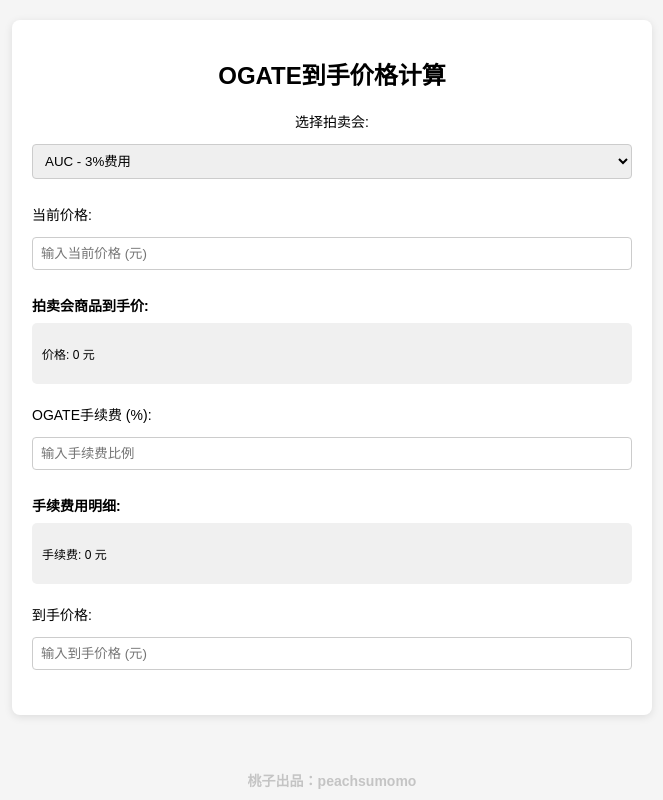
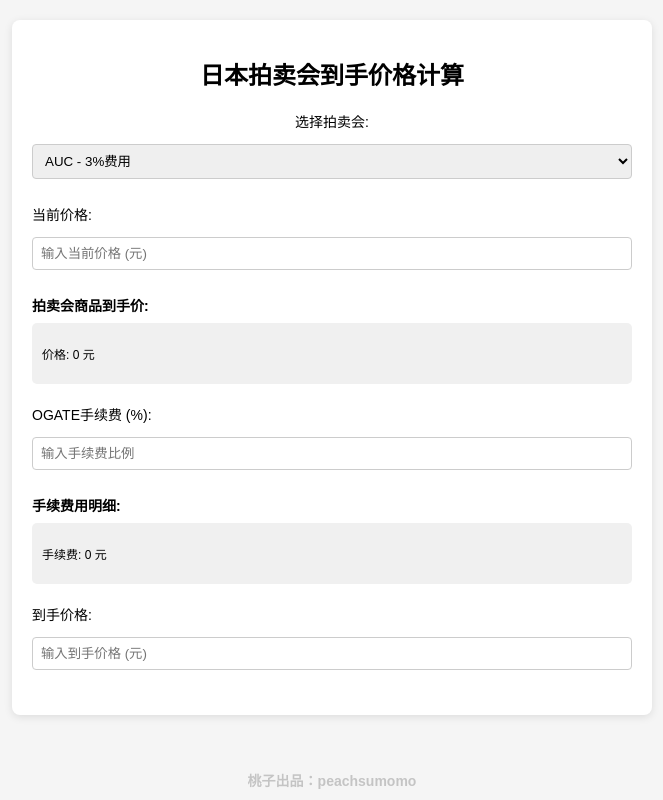
Before and after one commit to glancingxulix/peachsumomo, a plain HTML site: page index.html in a window 1280 px wide. Shown: the whole page, without its empty margins (308-971 px from the left). Drawn offline with Linux system fonts and the light colour scheme.

Commit message:
Update index.html
tittle changed

```diff
--- a/index.html
+++ b/index.html
@@ -9,7 +9,7 @@
 <body>
     <div class="container">
         <!-- 标题居中 -->
-        <h1>OGATE到手价格计算</h1>
+        <h1>日本拍卖会到手价格计算</h1>
 
         <!-- 拍卖会选择 -->
         <div class="centered">
```
